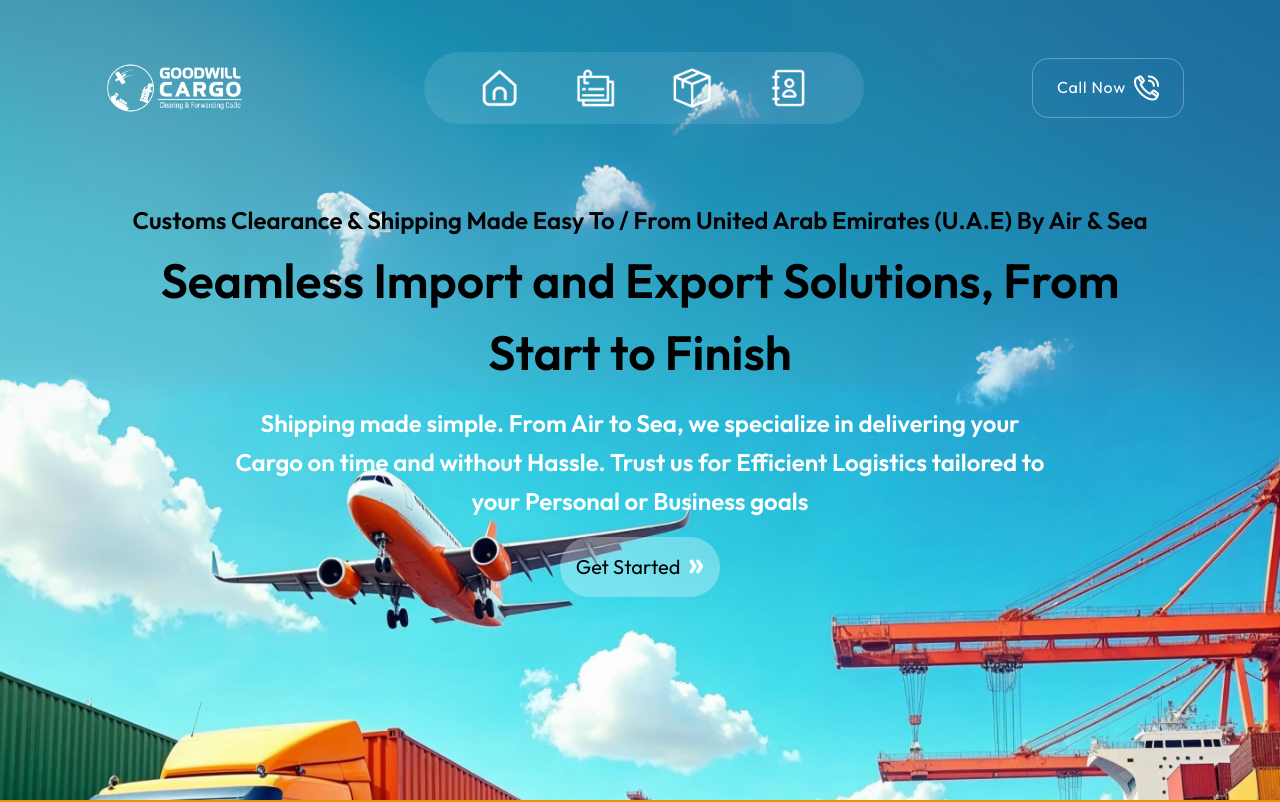
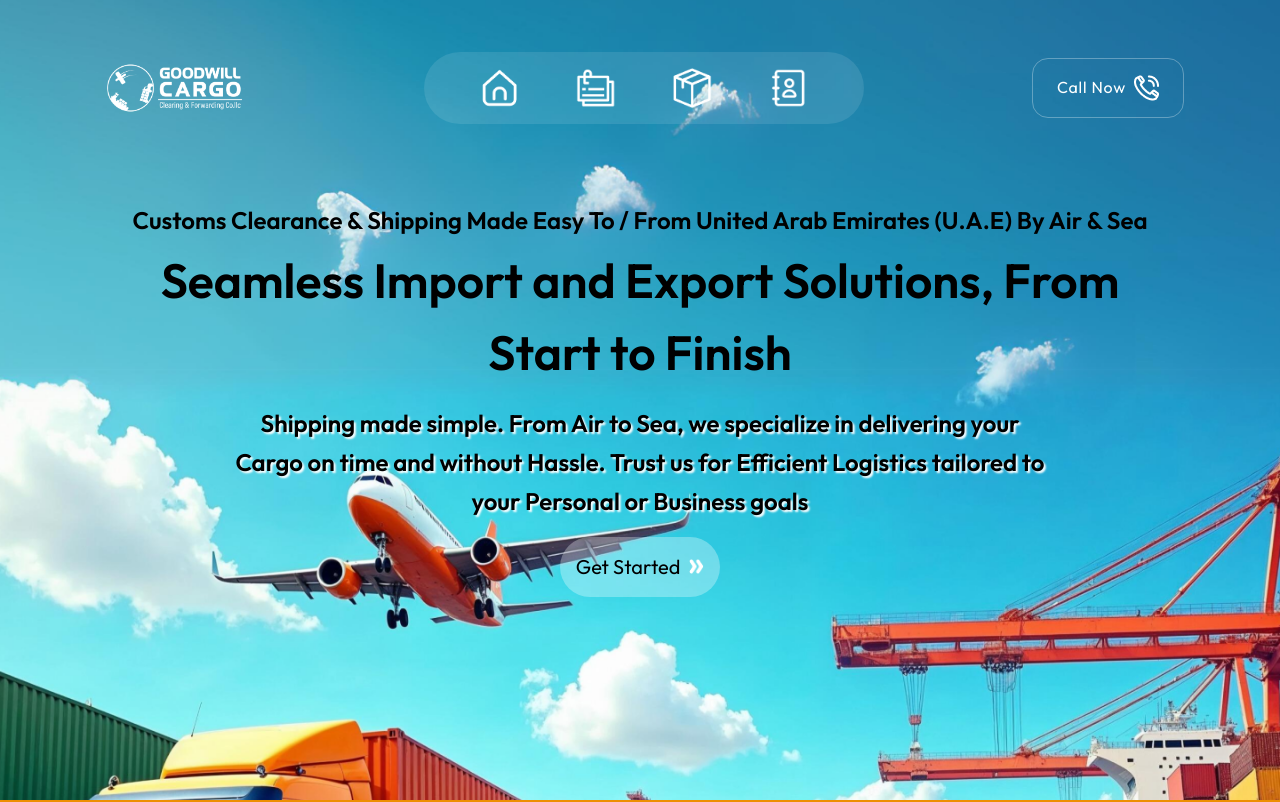
Before and after one commit to Sohaib-Ahmed869/GoodwillCargo, a React (Vite) app: page / in a window 1280 px wide. Shown: the top 802 px of the page. Built offline with nearby package versions, Linux system fonts and the light colour scheme.

Commit message:
changes space

```diff
--- a/src/component/common/Hero.jsx
+++ b/src/component/common/Hero.jsx
@@ -25,7 +25,10 @@ const Hero = ({ title }) => {
               </h1>
               {location.pathname === "/" && (
                 <>
-                  <p className="lg:text-white text-black font-semibold sm:w-4/6 px-5 text-center text-base md:text-xl xl:text-2xl 2xl:text-2xl !leading-relaxed  p-2">
+                  <p
+                    className=" text-black  font-semibold sm:w-4/6 px-5 text-center text-base md:text-xl xl:text-2xl 2xl:text-2xl !leading-relaxed  p-2"
+                    style={{ textShadow: "2px 2px 2px rgba(255,255,255,1)" }}
+                  >
                     Shipping made simple. From Air to Sea, we specialize in
                     delivering your Cargo on time and without Hassle. Trust us
                     for Efficient Logistics tailored to your Personal or
```
